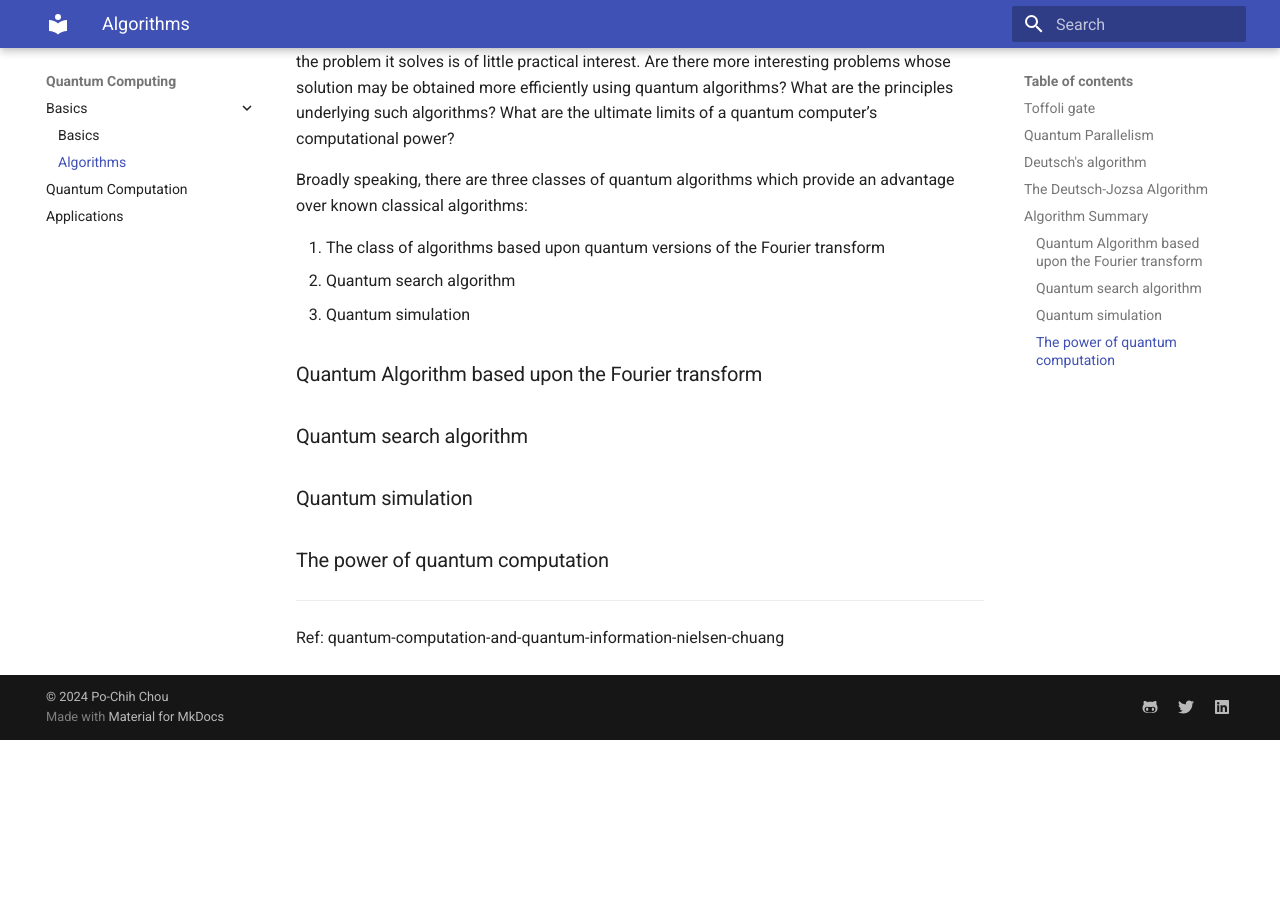
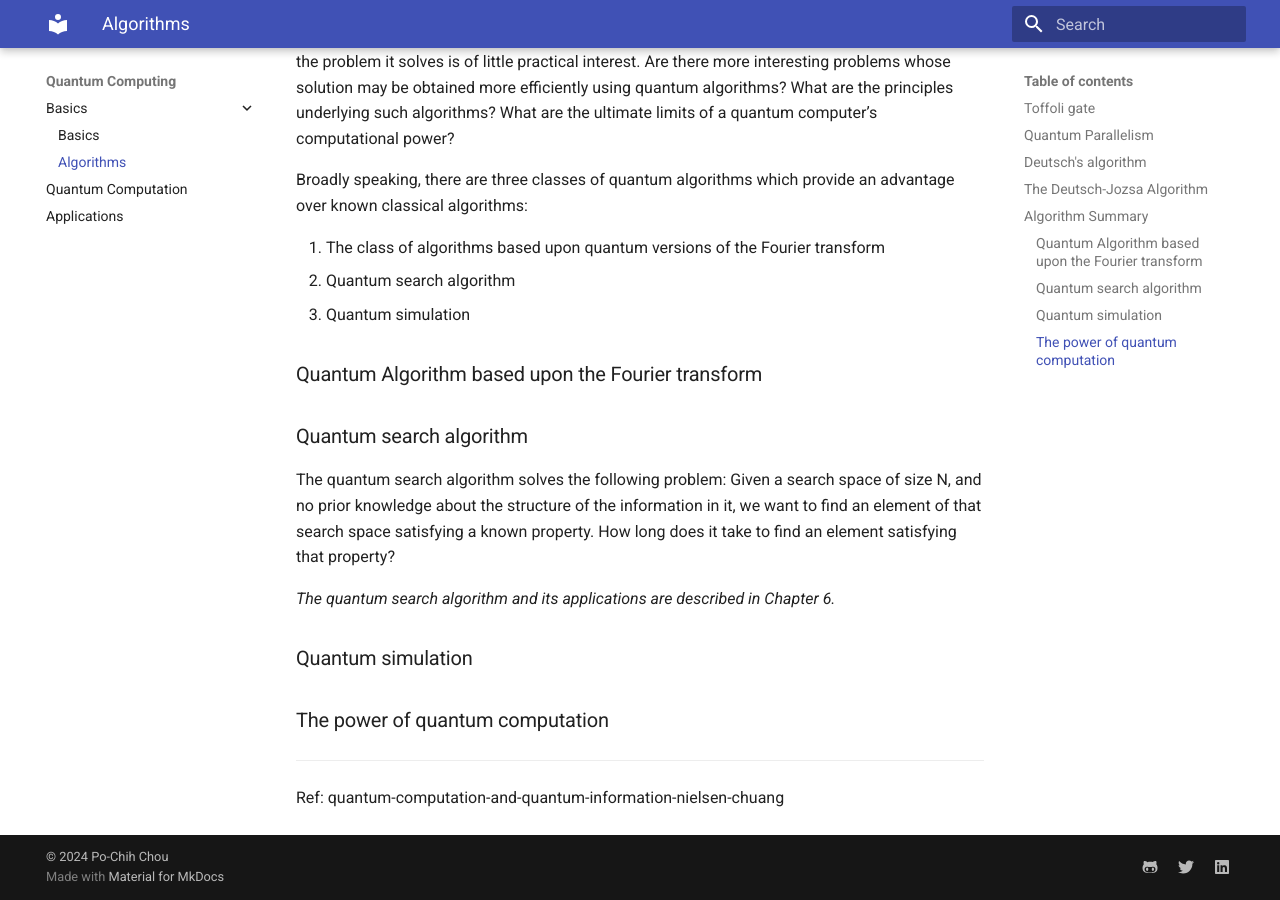
Before and after one commit to pcchouCR97/Understanding-Cryptography-by-Christof-Paar, an MkDocs documentation site: the page built from docs/quantum/algorithms.md, in a window 1280 px wide and 900 px high, scrolled down 4200 px. Built offline with MkDocs 1.6.1 and Material for MkDocs 9.7.7, drawn with Linux system fonts in a browser that asks for light colours; formulas are drawn with MathJax 3; before the commit the page ends 4940 px from its top, so only the background shows below that.

Commit message:
20241225_3

```diff
--- a/docs/quantum/algorithms.md
+++ b/docs/quantum/algorithms.md
@@ -159,6 +159,10 @@ advantage over known classical algorithms:
 
 ### Quantum search algorithm
 
+The quantum search algorithm solves the following problem: Given a search space of size N, and no prior knowledge about the structure of the information in it, we want to find an element of that search space satisfying a known property. How long does it take to find an element satisfying that property?
+
+*The quantum search algorithm and its applications are described in Chapter 6.*
+
 ### Quantum simulation
 
 ### The power of quantum computation
--- a/mkdocs.yml
+++ b/mkdocs.yml
@@ -53,6 +53,12 @@ nav:
       - Fundamentals: qcryptography/fundamentals.md
       - QKD:
         - BB84: qcryptography/BB84.md
+  - Quantum Optimization:
+      - Optimization:
+        - Quadratic Unconstrained Binary Optimization: QuantumOpt/QUBO.md
+        - Adiabatic Quantum Computing & Quantum Annealing: QuantumOpt/AQQA.md
+        - Quantum Approximate Optimization Algorithm (QAOA): QuantumOpt/QAOA.md
+        - Grover Adaptive Search (GAS): QuantumOpt/GAS.md
   - Projects:
       - Quantum Simulations: projects/quantum-simulations.md
       - Cryptography Implementations: projects/crypto-implementations.md
```
Also changed, not shown: docs/QuantumOpt/AQQA.md (added), docs/QuantumOpt/GAS.md (added), docs/QuantumOpt/QAOA.md (added), docs/QuantumOpt/QUBO.md (added).
